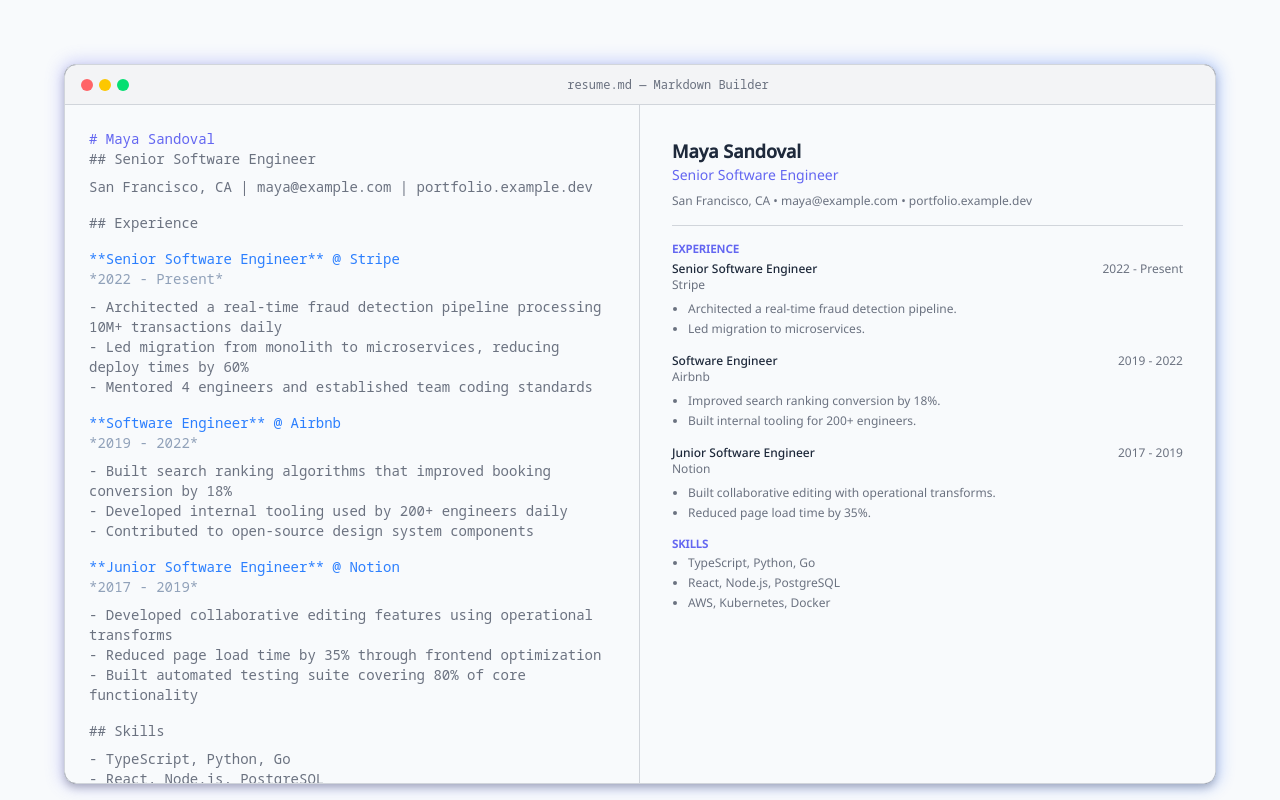
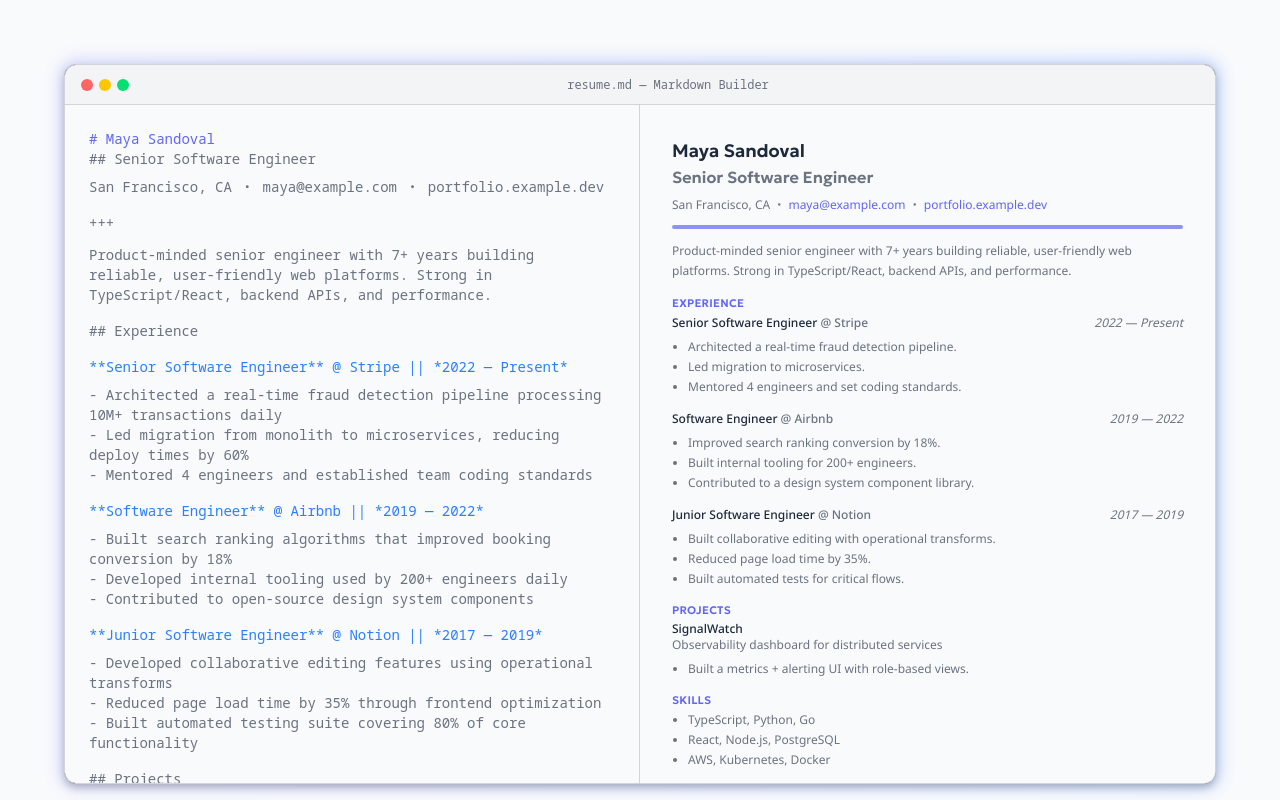
Before and after one commit to tamarazuk/tidyresume, a Next.js app: page / in a window 1280 px wide. Shown: the part 480-1280 px from the top of the page. Built offline with nearby package versions, Linux system fonts and the light colour scheme; no server answers.

Commit message:
Update default resume and hero mockup to reflect new features and styling

```diff
--- a/src/components/editor/constants.ts
+++ b/src/components/editor/constants.ts
@@ -1,27 +1,27 @@
+// NOTE: keep the contact/links in plain Markdown so the parser continues to auto-link them during rendering.
 export const DEFAULT_RESUME = `# Maya Sandoval
 ## Senior Software Engineer
 
-San Francisco, CA | maya@example.com | portfolio.example.dev | (555) 123-4567
+San Francisco, CA ・ maya@example.com ・ portfolio.example.dev ・ (555) 123-4567
+
++++
 
 Product-minded senior engineer with 7+ years building reliable, user-friendly web platforms. Strong in TypeScript/React, backend APIs, and performance. Known for pragmatic technical leadership, mentoring, and shipping measurable improvements.
 
 ## Experience
 
-**Senior Software Engineer** @ Stripe
-*2022 — Present*
+**Senior Software Engineer** @ Stripe || *2022 — Present*
 - Architected a real-time fraud detection pipeline processing 10M+ transactions daily, improving alert latency by 45%
 - Led migration from monolith to microservices, reducing deploy times by 60% and on-call incidents by 20%
 - Partnered with Product/Data to define metrics and instrumentation; improved checkout funnel conversion by 3.2%
 - Mentored 4 engineers; introduced code review guidelines and onboarding docs that cut ramp time by ~30%
 
-**Software Engineer** @ Airbnb
-*2019 — 2022*
+**Software Engineer** @ Airbnb || *2019 — 2022*
 - Built search ranking and relevance features that improved booking conversion by 18%
 - Developed internal tooling used by 200+ engineers; reduced manual support requests by 40%
 - Contributed to a design system component library; improved accessibility coverage across core flows
 
-**Junior Software Engineer** @ Notion
-*2017 — 2019*
+**Junior Software Engineer** @ Notion || *2017 — 2019*
 - Developed collaborative editing features using operational transforms for real-time multi-user docs
 - Reduced page load time by 35% via frontend performance profiling, code-splitting, and caching
 - Built automated test coverage for critical flows, raising regression catch rate and release confidence
@@ -30,8 +30,7 @@
 
 **SignalWatch** — Observability dashboard for distributed services
 - Built a metrics + alerting UI with role-based views and saved filters
-- Reduced incident triage time by 25% by centralizing runbooks, logs, and key graphs
-Tech: React, TypeScript, Node.js, Postgres
+- Reduced incident triage time by 25% by centralizing runbooks, logs, and key graphs<br>Tech: React, TypeScript, Node.js, Postgres
 
 **Open Source: TinyA11y** — Accessibility helpers for React apps
 - Published lightweight hooks + components; added documentation site and examples
@@ -39,8 +38,7 @@
 
 ## Education
 
-**B.S. Computer Science** — University of California, Davis
-*2013 — 2017*
+**B.S. Computer Science** — University of California, Davis || *2013 — 2017*
 
 ## Skills
 
--- a/src/components/marketing/hero.tsx
+++ b/src/components/marketing/hero.tsx
@@ -27,13 +27,18 @@
                 ## Senior Software Engineer
               </div>
               <div className="text-muted-foreground mt-2">
-                San Francisco, CA | maya@example.com | portfolio.example.dev
+                San Francisco, CA ・ maya@example.com ・ portfolio.example.dev
+              </div>
+              <div className="text-muted-foreground mt-4">+++</div>
+              <div className="text-muted-foreground mt-3">
+                Product-minded senior engineer with 7+ years building reliable,
+                user-friendly web platforms. Strong in TypeScript/React, backend
+                APIs, and performance.
               </div>
               <div className="text-muted-foreground mt-4">## Experience</div>
               <div className="mt-4 text-blue-500">
-                **Senior Software Engineer** @ Stripe
+                **Senior Software Engineer** @ Stripe || *2022 — Present*
               </div>
-              <div className="text-slate-400">*2022 - Present*</div>
               <div className="text-muted-foreground mt-2">
                 - Architected a real-time fraud detection pipeline processing
                 10M+ transactions daily
@@ -46,9 +51,8 @@
                 - Mentored 4 engineers and established team coding standards
               </div>
               <div className="mt-4 text-blue-500">
-                **Software Engineer** @ Airbnb
+                **Software Engineer** @ Airbnb || *2019 — 2022*
               </div>
-              <div className="text-slate-400">*2019 - 2022*</div>
               <div className="text-muted-foreground mt-2">
                 - Built search ranking algorithms that improved booking
                 conversion by 18%
@@ -60,9 +64,8 @@
                 - Contributed to open-source design system components
               </div>
               <div className="mt-4 text-blue-500">
-                **Junior Software Engineer** @ Notion
+                **Junior Software Engineer** @ Notion || *2017 — 2019*
               </div>
-              <div className="text-slate-400">*2017 - 2019*</div>
               <div className="text-muted-foreground mt-2">
                 - Developed collaborative editing features using operational
                 transforms
@@ -73,6 +76,14 @@
               <div className="text-muted-foreground">
                 - Built automated testing suite covering 80% of core
                 functionality
+              </div>
+              <div className="text-muted-foreground mt-4">## Projects</div>
+              <div className="text-muted-foreground mt-2">
+                **SignalWatch** — Observability dashboard for distributed
+                services
+              </div>
+              <div className="text-muted-foreground">
+                - Built a metrics + alerting UI with role-based views
               </div>
               <div className="text-muted-foreground mt-4">## Skills</div>
               <div className="text-muted-foreground mt-2">
@@ -89,68 +100,100 @@
             </div>
             <div className="bg-background relative w-full overflow-hidden p-8 sm:w-1/2">
               <div className="bg-muted/40 pointer-events-none absolute inset-0 sm:opacity-0" />
-              <div className="border-border mb-4 border-b pb-4 text-left">
-                <div className="text-foreground text-lg font-semibold">
+              <div className="mb-4 text-left">
+                <div className="text-foreground font-heading text-lg font-semibold">
                   Maya Sandoval
                 </div>
-                <div className="text-primary text-sm">
+                <div className="text-muted-foreground font-heading text-base font-medium">
                   Senior Software Engineer
                 </div>
                 <div className="text-muted-foreground mt-2 text-xs">
-                  San Francisco, CA • maya@example.com • portfolio.example.dev
+                  San Francisco, CA ・{' '}
+                  <span className="text-primary hover:cursor-pointer">
+                    maya@example.com
+                  </span>{' '}
+                  ・{' '}
+                  <span className="text-primary hover:cursor-pointer">
+                    portfolio.example.dev
+                  </span>
                 </div>
+                <div className="bg-primary/70 mt-3 h-1 w-full rounded-full" />
+                <p className="text-muted-foreground mt-3 text-xs leading-relaxed">
+                  Product-minded senior engineer with 7+ years building
+                  reliable, user-friendly web platforms. Strong in
+                  TypeScript/React, backend APIs, and performance.
+                </p>
               </div>
               <div className="text-muted-foreground space-y-4 text-left text-xs">
                 <div>
-                  <div className="text-primary mb-1 text-[11px] font-semibold tracking-wide uppercase">
+                  <div className="text-primary font-heading mb-1 text-[11px] font-semibold tracking-wide uppercase">
                     Experience
                   </div>
-                  <div className="text-foreground flex items-center justify-between">
+                  <div className="text-foreground flex items-baseline justify-between gap-2">
                     <span className="font-medium">
-                      Senior Software Engineer
+                      Senior Software Engineer{' '}
+                      <span className="text-muted-foreground">@ Stripe</span>
                     </span>
-                    <span className="text-muted-foreground text-xs">
-                      2022 - Present
+                    <span className="text-muted-foreground text-xs italic">
+                      2022 — Present
                     </span>
                   </div>
-                  <div className="text-muted-foreground">Stripe</div>
                   <ul className="mt-2 list-disc space-y-1 pl-4">
                     <li>Architected a real-time fraud detection pipeline.</li>
                     <li>Led migration to microservices.</li>
+                    <li>Mentored 4 engineers and set coding standards.</li>
                   </ul>
                 </div>
                 <div>
-                  <div className="text-foreground flex items-center justify-between">
-                    <span className="font-medium">Software Engineer</span>
-                    <span className="text-muted-foreground text-xs">
-                      2019 - 2022
+                  <div className="text-foreground flex items-baseline justify-between gap-2">
+                    <span className="font-medium">
+                      Software Engineer{' '}
+                      <span className="text-muted-foreground">@ Airbnb</span>
+                    </span>
+                    <span className="text-muted-foreground text-xs italic">
+                      2019 — 2022
                     </span>
                   </div>
-                  <div className="text-muted-foreground">Airbnb</div>
                   <ul className="mt-2 list-disc space-y-1 pl-4">
                     <li>Improved search ranking conversion by 18%.</li>
                     <li>Built internal tooling for 200+ engineers.</li>
+                    <li>Contributed to a design system component library.</li>
                   </ul>
                 </div>
                 <div>
-                  <div className="text-foreground flex items-center justify-between">
+                  <div className="text-foreground flex items-baseline justify-between gap-2">
                     <span className="font-medium">
-                      Junior Software Engineer
+                      Junior Software Engineer{' '}
+                      <span className="text-muted-foreground">@ Notion</span>
                     </span>
-                    <span className="text-muted-foreground text-xs">
-                      2017 - 2019
+                    <span className="text-muted-foreground text-xs italic">
+                      2017 — 2019
                     </span>
                   </div>
-                  <div className="text-muted-foreground">Notion</div>
                   <ul className="mt-2 list-disc space-y-1 pl-4">
                     <li>
                       Built collaborative editing with operational transforms.
                     </li>
                     <li>Reduced page load time by 35%.</li>
+                    <li>Built automated tests for critical flows.</li>
                   </ul>
                 </div>
                 <div>
-                  <div className="text-primary mb-1 text-[11px] font-semibold tracking-wide uppercase">
+                  <div className="text-primary font-heading mb-1 text-[11px] font-semibold tracking-wide uppercase">
+                    Projects
+                  </div>
+                  <div className="text-foreground font-medium">SignalWatch</div>
+                  <div className="text-muted-foreground">
+                    Observability dashboard for distributed services
+                  </div>
+                  <ul className="mt-2 list-disc space-y-1 pl-4">
+                    <li>
+                      Built a metrics + alerting UI with role-based views.
+                    </li>
+                  </ul>
+                </div>
+                <div>
+                  <div className="text-primary font-heading mb-1 text-[11px] font-semibold tracking-wide uppercase">
                     Skills
                   </div>
                   <ul className="text-muted-foreground list-disc space-y-1 pl-4">
```
